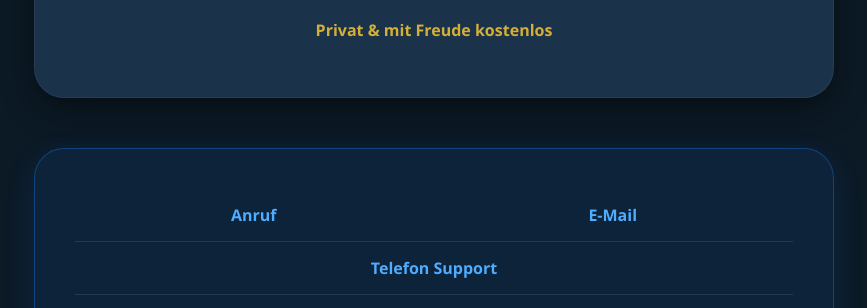
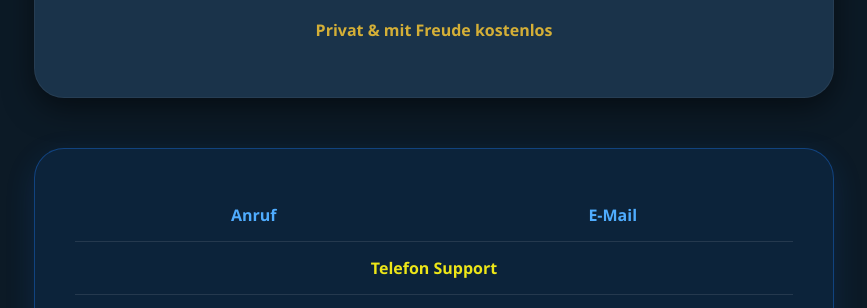
Before and after one commit to OptiCroidWeb/OptiCroid, a plain HTML site: page index.html in a window 1280 px wide. Shown: the part 431-739 px from the top of the page, without its empty margins (206-1073 px from the left). Drawn offline with Linux system fonts and the light colour scheme.

Commit message:
Aktualisieren von index.html

```diff
--- a/index.html
+++ b/index.html
@@ -103,7 +103,7 @@
     <a href="mailto:opticroid@gmail.com" style="text-decoration: none; text-align: center; color: #4facfe; font-weight: bold;">E-Mail</a>
   </div>
 
-  <div style="padding: 15px 0; border-bottom: 1px solid rgba(255,255,255,0.1); color: #4facfe; font-weight: bold;">
+  <div style="padding: 15px 0; border-bottom: 1px solid rgba(255,255,255,0.1); color: #ede618; font-weight: bold;">
     <span>Telefon Support</span>
   </div>
 
```
